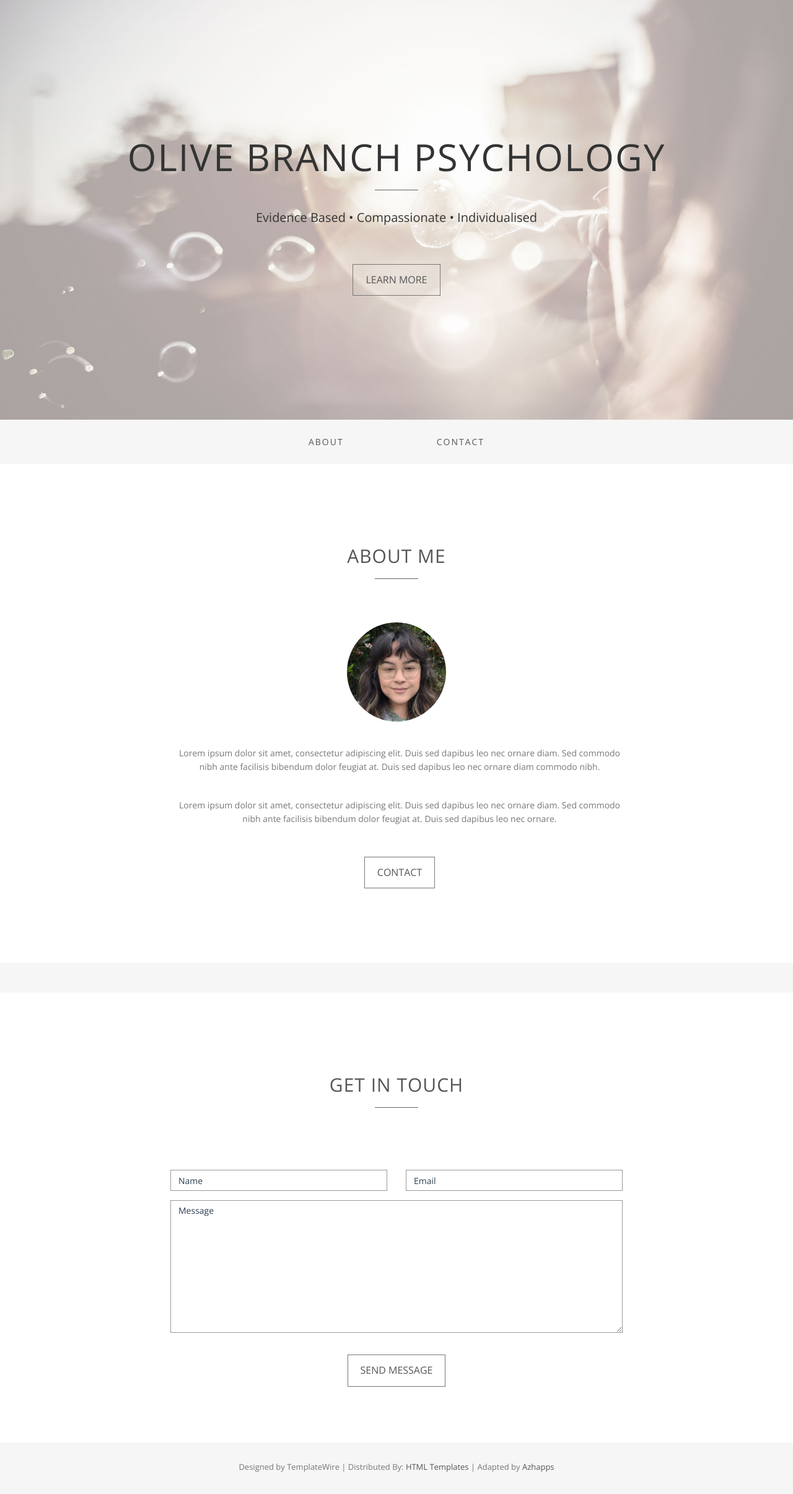
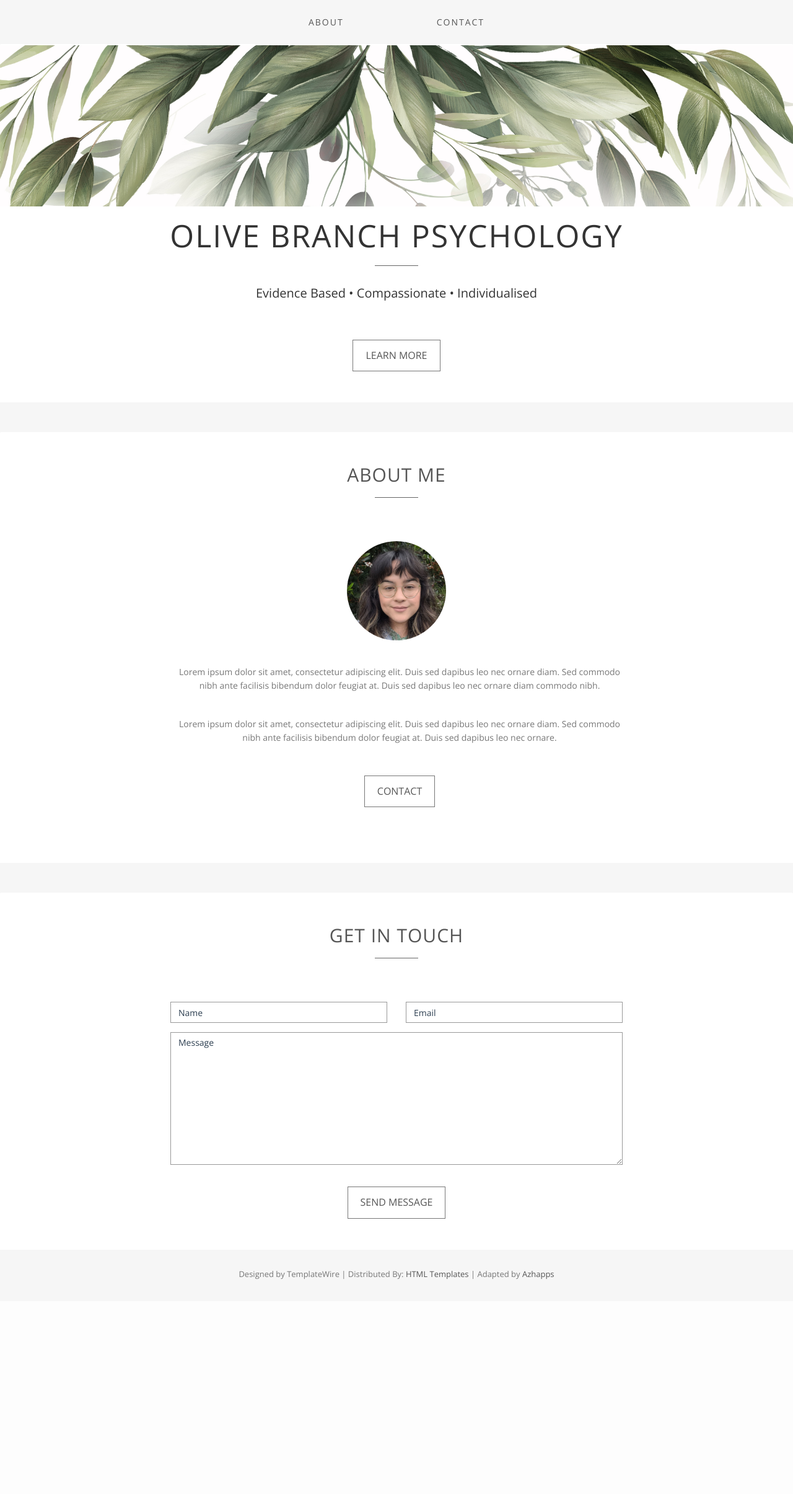
Before and after one commit to Azhrei251/olive-www, a Django app: page / in a window 1280 px wide. Shown: the whole page at 62% size. After the commit the page ends 2064 px from the top, so only its background shows below. Run offline with Django 4.2, Linux system fonts and the light colour scheme; data comes from the database, SQL or seed files in the repository; some libraries are stand-ins or nearby versions.

Commit message:
Style & image updates

```diff
--- a/web/root/static/css/style.css
+++ b/web/root/static/css/style.css
@@ -136,11 +136,22 @@ hr {
 	font-size: 16px;
 	border-radius: 0;
 	margin-top: 20px;
+	margin-bottom: 50px;
 }
 .btn-default:hover, .btn-default:focus, .btn-default.focus, .btn-default:active, .btn-default.active {
 	color: #fff;
 	background-color: #121d1f;
 	border-color: #121d1f;
+}
+.header-img {
+	background: url(../img/intro-bg.jpg) no-repeat center top;
+	background-color: #e5e5e5;
+	-webkit-background-size: cover;
+	-moz-background-size: cover;
+	background-size: cover;
+	-o-background-size: cover;
+	padding-top: 130px;
+	padding-bottom: 130px;
 }
 /* Header Section */
 .intro {
@@ -149,18 +160,12 @@ hr {
 	padding: 0;
 	text-align: center;
 	color: #333;
-	background: url(../img/intro-bg.jpg) no-repeat center top;
-	background-color: #e5e5e5;
-	-webkit-background-size: cover;
-	-moz-background-size: cover;
-	background-size: cover;
-	-o-background-size: cover;
 }
 .section-title.center {
 	padding: 10px 0 40px 0;
 }
 .intro h1 {
-	font-size: 60px;
+	font-size: 50px;
 	font-weight: 400;
 	letter-spacing: 2px;
 	text-transform: uppercase;
@@ -178,7 +183,7 @@ header .intro-text {
 }
 /* About Section */
 #about {
-	padding: 120px 0;
+	padding: 40px 0;
 }
 #about .about-text {
 	margin-left: 10px;
@@ -325,7 +330,7 @@ ol.type li a:hover {
 }
 /* Contact Section */
 #contact {
-	padding: 120px 0 60px 0;
+	padding: 40px 0 0 0;
 }
 #contact h3 {
 	padding-top: 20px;
@@ -334,7 +339,7 @@ ol.type li a:hover {
 	color: #fff;
 }
 #contact form {
-	padding: 30px 0;
+	padding: 0px 0;
 }
 #contact .text-danger {
 	color: #E87E04;
--- a/web/root/templates/index.html
+++ b/web/root/templates/index.html
@@ -15,12 +15,12 @@
     <link rel="shortcut icon" href="img/favicon.ico" type="image/x-icon">
 
     <!-- Bootstrap -->
-<link rel="stylesheet" type="text/css"  href="{% static 'css/bootstrap.css' %}">
+    <link rel="stylesheet" type="text/css" href="{% static 'css/bootstrap.css' %}">
     <link rel="stylesheet" type="text/css" href="{% static 'fonts/font-awesome/css/font-awesome.css' %}">
 
     <!-- Stylesheet
         ================================================== -->
-<link rel="stylesheet" type="text/css"  href="{% static 'css/style.css' %}">
+    <link rel="stylesheet" type="text/css" href="{% static 'css/style.css' %}">
     <link rel="stylesheet" type="text/css" href="{% static 'css/nivo-lightbox/nivo-lightbox.css' %}">
     <link rel="stylesheet" type="text/css" href="{% static 'css/nivo-lightbox/default.css' %}">
     <link href='http://fonts.googleapis.com/css?family=Open+Sans:400,700,800,600,300' rel='stylesheet' type='text/css'>
@@ -35,7 +35,33 @@
 <body id="page-top" data-spy="scroll" data-target=".navbar-fixed-top">
 
 <!-- Header -->
+
+<!-- Navigation -->
+<div id="nav">
+    <nav class="navbar navbar-custom">
+        <div class="container">
+            <div class="navbar-header">
+                <button type="button" class="navbar-toggle" data-toggle="collapse" data-target=".navbar-main-collapse">
+                    <i class="fa fa-bars"></i></button>
+            </div>
+
+            <!-- Collect the nav links, forms, and other content for toggling -->
+            <div class="collapse navbar-collapse navbar-main-collapse">
+                <ul class="nav navbar-nav">
+                    <!-- Hidden li included to remove active class from about link when scrolled up past about section -->
+                    <li class="hidden"><a href="#page-top"></a></li>
+                    <li><a class="page-scroll" href="#about">About</a></li>
+                    <li><a class="page-scroll" href="#contact">Contact</a></li>
+                </ul>
+            </div>
+        </div>
+    </nav>
+</div>
 <header id="header">
+    <div class="header-img">
+
+    </div>
+</header>
 <div class="intro">
     <div class="container">
         <div class="row">
@@ -43,27 +69,16 @@
                 <h1>Olive Branch Psychology</h1>
                 <hr>
                 <p>Evidence Based • Compassionate • Individualised</p>
-          <a href="#about" class="btn btn-default btn-lg page-scroll">Learn More</a> </div>
+                <a href="#about" class="btn btn-default btn-lg page-scroll">Learn More</a>
             </div>
         </div>
     </div>
-</header>
-<!-- Navigation -->
-<div id="nav">
+</div>
+<div id="divider2">
     <nav class="navbar navbar-custom">
         <div class="container">
             <div class="navbar-header">
-        <button type="button" class="navbar-toggle" data-toggle="collapse" data-target=".navbar-main-collapse"> <i class="fa fa-bars"></i> </button>
-      </div>
 
-      <!-- Collect the nav links, forms, and other content for toggling -->
-      <div class="collapse navbar-collapse navbar-main-collapse">
-        <ul class="nav navbar-nav">
-          <!-- Hidden li included to remove active class from about link when scrolled up past about section -->
-          <li class="hidden"> <a href="#page-top"></a> </li>
-          <li> <a class="page-scroll" href="#about">About</a> </li>
-          <li> <a class="page-scroll" href="#contact">Contact</a> </li>
-        </ul>
             </div>
         </div>
     </nav>
@@ -79,9 +94,12 @@
             <div class="col-md-12 text-center"><img src="{% static 'img/about.jpg' %}" class="img-responsive"></div>
             <div class="col-md-8 col-md-offset-2">
                 <div class="about-text">
-          <p>Lorem ipsum dolor sit amet, consectetur adipiscing elit. Duis sed dapibus leo nec ornare diam. Sed commodo nibh ante facilisis bibendum dolor feugiat at. Duis sed dapibus leo nec ornare diam commodo nibh.</p>
-          <p>Lorem ipsum dolor sit amet, consectetur adipiscing elit. Duis sed dapibus leo nec ornare diam. Sed commodo nibh ante facilisis bibendum dolor feugiat at. Duis sed dapibus leo nec ornare.</p>
-          <a href="#contact" class="btn btn-default btn-lg page-scroll">Contact</a> </div>
+                    <p>Lorem ipsum dolor sit amet, consectetur adipiscing elit. Duis sed dapibus leo nec ornare diam.
+                        Sed commodo nibh ante facilisis bibendum dolor feugiat at. Duis sed dapibus leo nec ornare diam
+                        commodo nibh.</p>
+                    <p>Lorem ipsum dolor sit amet, consectetur adipiscing elit. Duis sed dapibus leo nec ornare diam.
+                        Sed commodo nibh ante facilisis bibendum dolor feugiat at. Duis sed dapibus leo nec ornare.</p>
+                    <a href="#contact" class="btn btn-default btn-lg page-scroll">Contact</a></div>
             </div>
         </div>
     </div>
@@ -90,7 +108,7 @@
     <nav class="navbar navbar-custom">
         <div class="container">
             <div class="navbar-header">
-        <button type="button" class="navbar-toggle" data-toggle="collapse" data-target=".navbar-main-collapse"> <i class="fa fa-bars"></i> </button>
+
             </div>
         </div>
     </nav>
@@ -133,7 +151,8 @@
 <div id="footer">
     <div class="container text-center">
         <div class="fnav">
-       <p>Designed by TemplateWire | Distributed By: <a class="" href="https://htmltemplates.co" target="_blank">HTML Templates</a> | Adapted by <a class="" href="https://www.azhapps.com" target="_blank">Azhapps</a></p>
+            <p>Designed by TemplateWire | Distributed By: <a class="" href="https://htmltemplates.co" target="_blank">HTML
+                Templates</a> | Adapted by <a class="" href="https://www.azhapps.com" target="_blank">Azhapps</a></p>
         </div>
     </div>
 </div>
```
Also changed, not shown: web/root/static/img/intro-bg-orig.jpg (added), web/root/static/img/intro-bg.jpg. Lines whose indentation alone changed are shown as unchanged.
